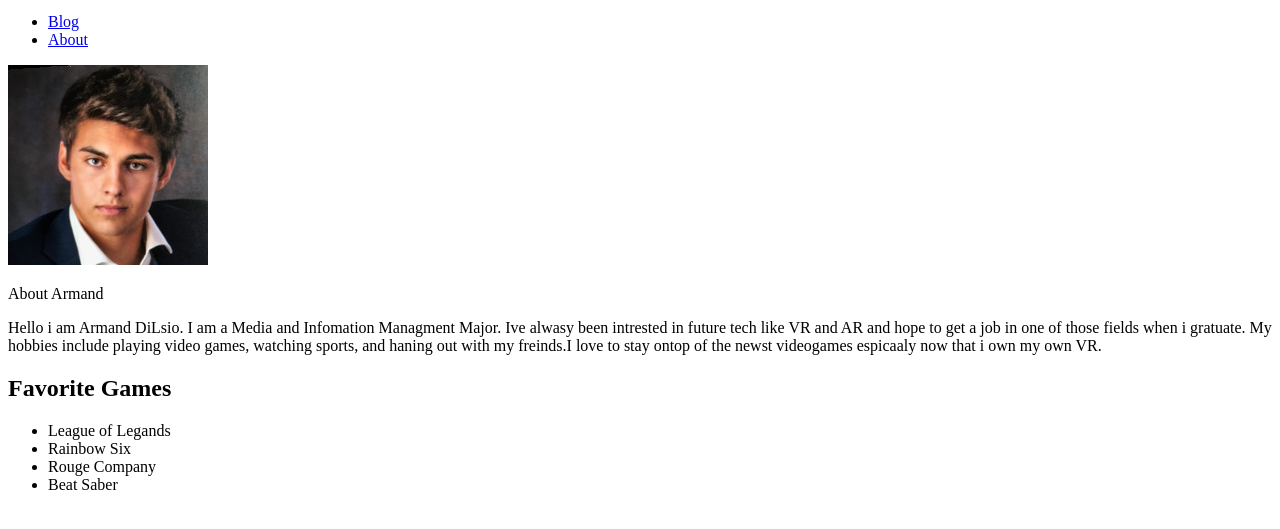
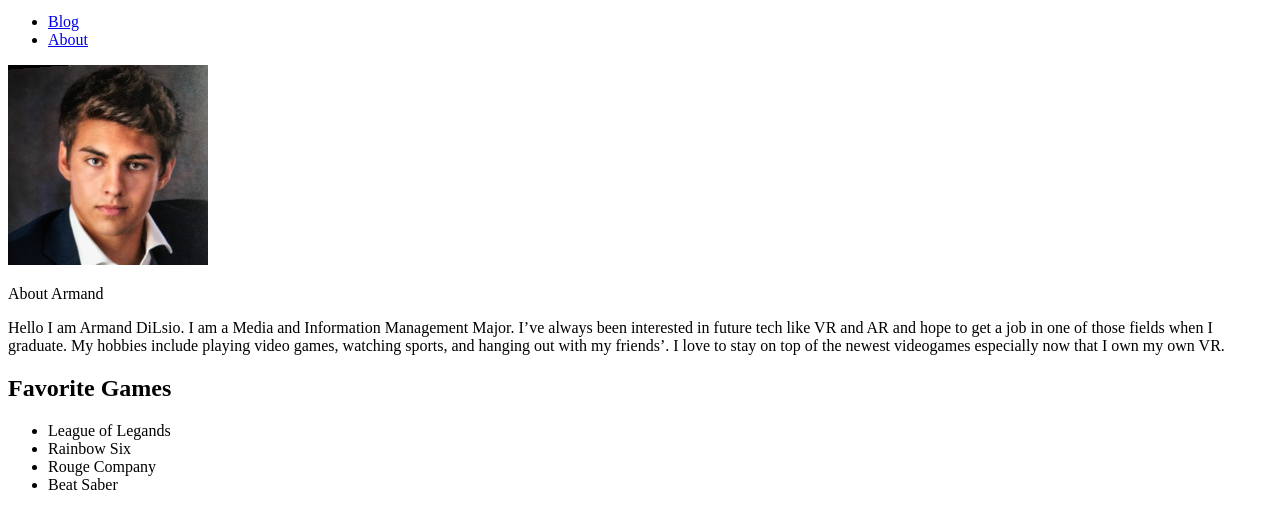
Before and after one commit to Armand-Dilisio/mi349_blog, a plain HTML site: page about.html in a window 1280 px wide. Shown: the part 101-630 px from the top of the page. Drawn offline with Linux system fonts and the light colour scheme.

Commit message:
final push\

```diff
--- a/about.html
+++ b/about.html
@@ -19,9 +19,9 @@
 
     <p><img src="Armand.jpeg" alt="Senior photo of Armand DiLisio"></p>
     <p>About Armand</p>
-    <P>Hello i am Armand DiLsio. I am a Media and Infomation Managment Major.
-    Ive alwasy been intrested in future tech like VR and AR and hope to get a job in one of those fields when i gratuate.
-    My hobbies include playing video games, watching sports, and haning out with my freinds.I love to stay ontop of the newst videogames espicaaly now that i own my own VR.</P>
+    <P>Hello I am Armand DiLsio. I am a Media and Information Management Major.
+        I’ve always been interested in future tech like VR and AR and hope to get a job in one of those fields when I graduate.
+        My hobbies include playing video games, watching sports, and hanging out with my friends’. I love to stay on top of the newest videogames especially now that I own my own VR.</P>
     <h2>Favorite Games</h2>
     <ul>
         <li>League of Legands</li>
```
Also changed, not shown: index.html (+3 -3 lines).
